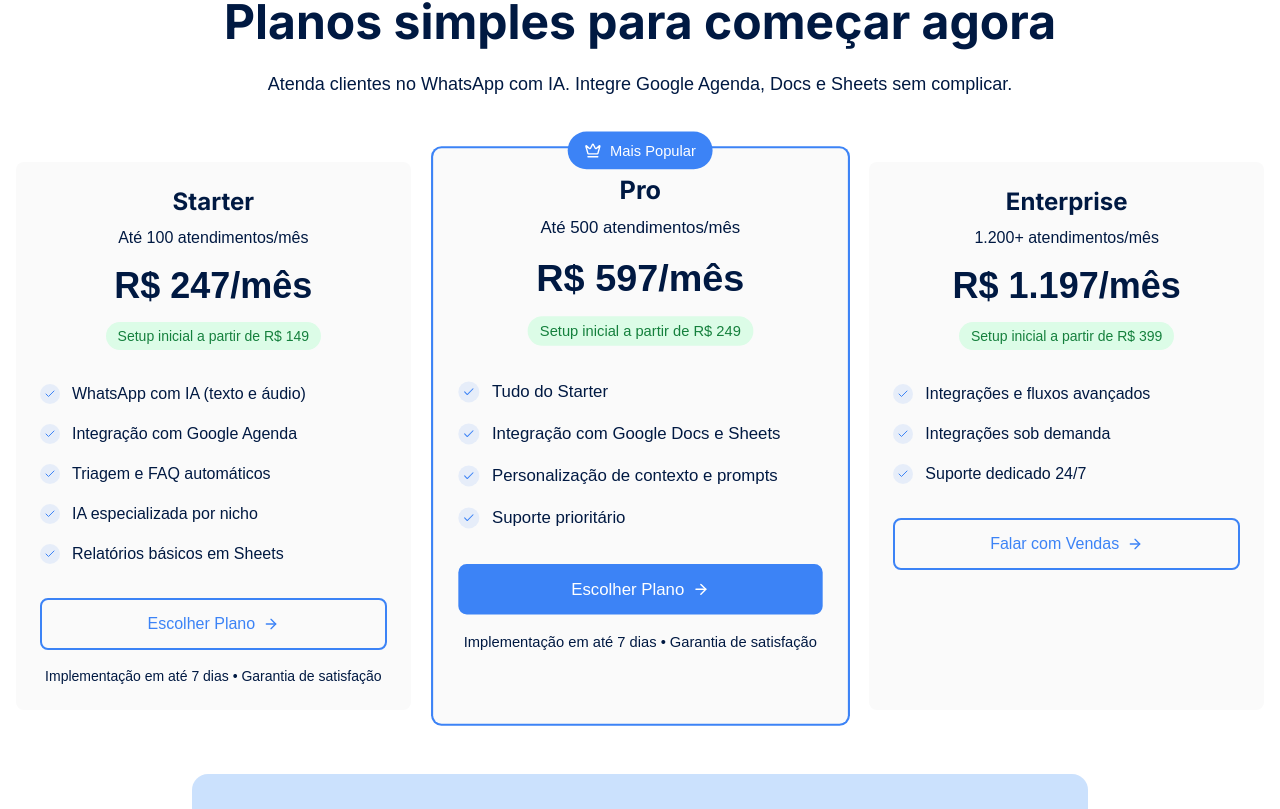
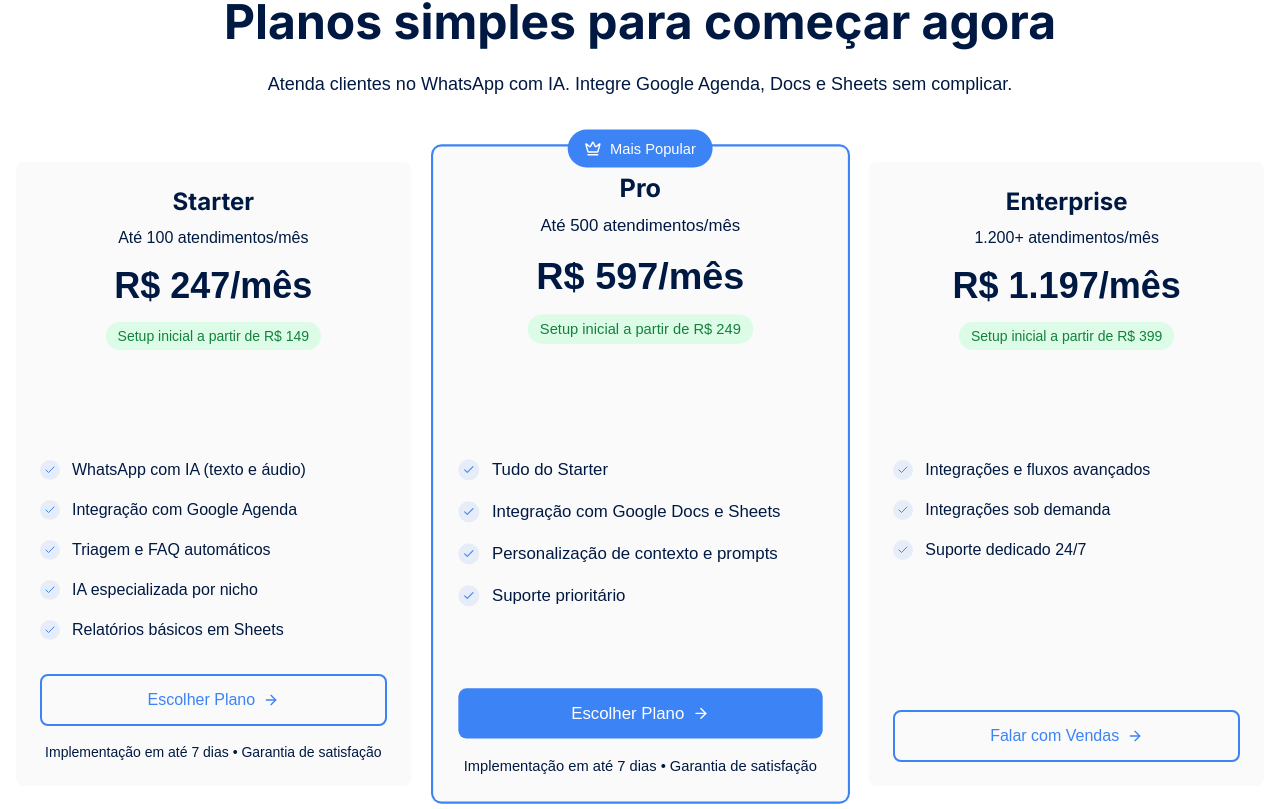
Before and after one commit to fernandokaraka/automatizai-landing, a React (Vite) app: page / in a window 1280 px wide. Shown: the part 2718-3527 px from the top of the page. Built offline with nearby package versions, Linux system fonts and the light colour scheme; no server answers.

Commit message:
Alteracoes precos v2

```diff
--- a/src/components/PricingSection.tsx
+++ b/src/components/PricingSection.tsx
@@ -63,12 +63,12 @@ const PricingSection = () => {
         </div>
 
         {/* Pricing Cards */}
-        <div className="grid md:grid-cols-3 gap-8 max-w-7xl mx-auto">
+        <div className="grid md:grid-cols-3 gap-8 max-w-7xl mx-auto items-stretch">
           {plans.map((plan, index) => (
             <div
               key={index}
               className={`
-                relative card-feature fade-in-up
+                relative card-feature fade-in-up h-full flex flex-col
                 ${plan.popular ? 'ring-2 ring-primary scale-105' : ''}
               `}
               style={{ animationDelay: `${index * 0.1}s` }}
@@ -84,7 +84,7 @@ const PricingSection = () => {
               )}
 
               {/* Plan Header */}
-              <div className="text-center mb-8">
+              <div className="text-center mb-8 min-h-[220px] md:min-h-[240px] flex flex-col items-center justify-start">
                 <h3 className="font-heading text-2xl font-bold text-foreground mb-2">
                   {plan.name}
                 </h3>
@@ -112,7 +112,7 @@ const PricingSection = () => {
               </div>
 
               {/* Features */}
-              <div className="space-y-4 mb-8">
+              <div className="space-y-4 mb-8 flex-1">
                 {plan.features.map((feature, featureIndex) => (
                   <div key={featureIndex} className="flex items-center gap-3">
                     <div className="w-5 h-5 bg-primary/10 rounded-full flex items-center justify-center flex-shrink-0">
```
